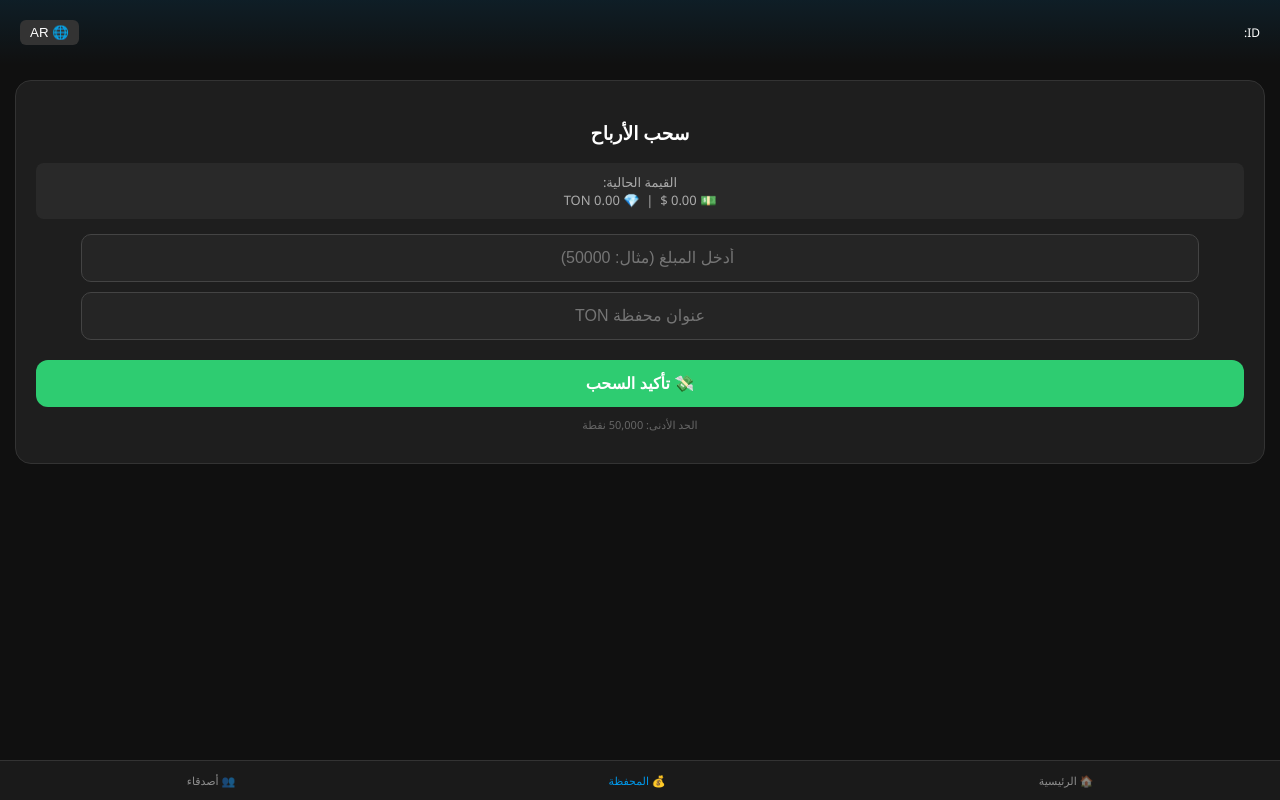
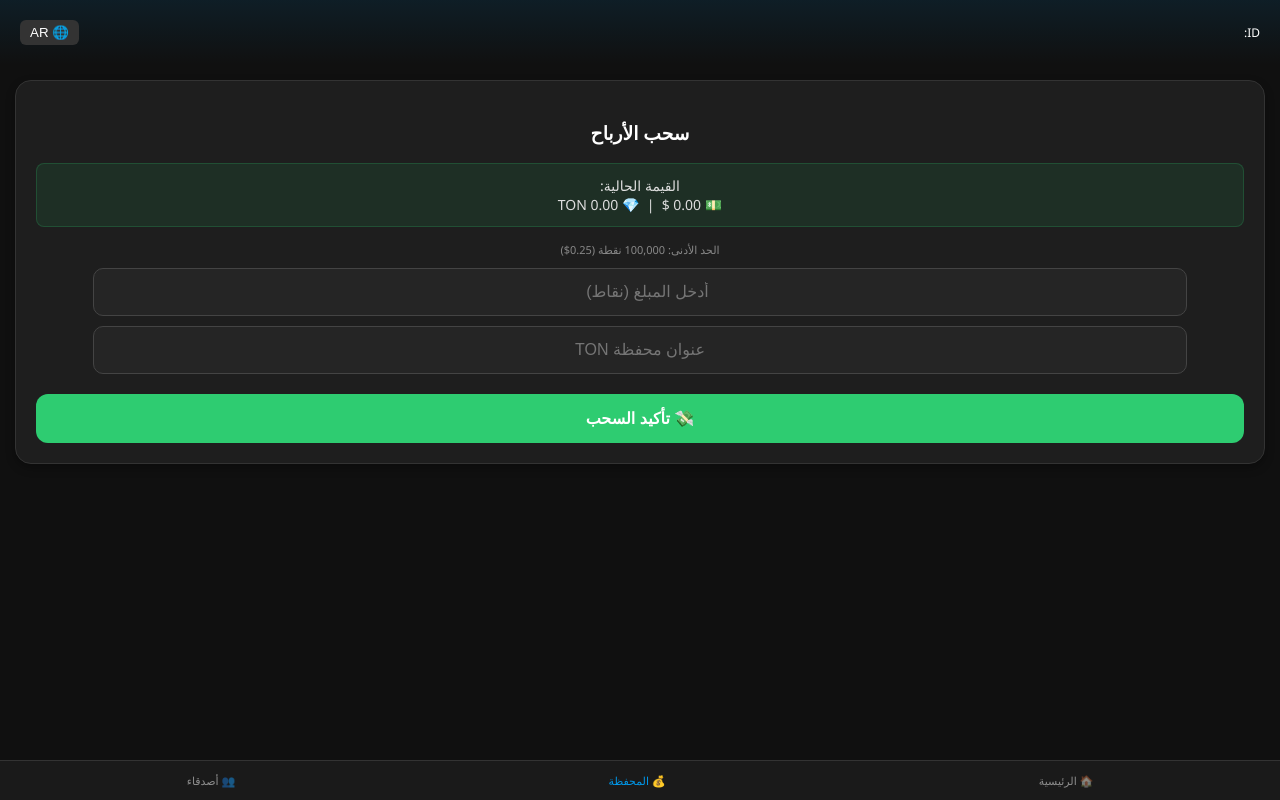
Before and after one commit to dineahmed05/Ton-wiiin-, a Flask app: page / in a window 1280 px wide, after a click that opens the changed part. Run offline with Flask 3, Linux system fonts and the light colour scheme; data comes from the database, SQL or seed files in the repository; some libraries are stand-ins or nearby versions.

Commit message:
Update index.html

```diff
--- a/templates/index.html
+++ b/templates/index.html
@@ -3,41 +3,42 @@
 <head>
     <meta charset="UTF-8">
     <meta name="viewport" content="width=device-width, initial-scale=1.0, user-scalable=no">
-    <title>Ton Wiiin</title>
+    <title>Ton Wiiin Pro</title>
 
     <script src="https://telegram.org/js/telegram-web-app.js"></script>
     <script src="https://sad.adsgram.ai/js/sad.min.js"></script>
 
     <style>
         :root { --primary: #0098EA; --bg: #101010; --card: #1e1e1e; --text: #fff; --green: #2ecc71; --red: #e74c3c; }
-        body { margin: 0; font-family: 'Segoe UI', sans-serif; background: var(--bg); color: var(--text); padding-bottom: 90px; user-select: none; }
+        body { margin: 0; font-family: 'Segoe UI', sans-serif; background: var(--bg); color: var(--text); padding-bottom: 90px; user-select: none; -webkit-tap-highlight-color: transparent; }
 
         .header { padding: 20px; display: flex; justify-content: space-between; align-items: center; background: linear-gradient(180deg, rgba(0,152,234,0.1), transparent); }
         .big-balance { text-align: center; margin: 20px 0; }
-        .balance-amount { font-size: 44px; font-weight: 800; color: white; text-shadow: 0 0 15px rgba(0,152,234,0.5); }
+        .balance-amount { font-size: 46px; font-weight: 800; color: white; text-shadow: 0 0 20px rgba(0,152,234,0.4); }
 
-        .card { background: var(--card); border-radius: 16px; padding: 20px; margin: 15px; border: 1px solid #333; text-align: center; }
+        .card { background: var(--card); border-radius: 16px; padding: 20px; margin: 15px; border: 1px solid #333; text-align: center; box-shadow: 0 4px 10px rgba(0,0,0,0.3); }
 
-        .btn { width: 100%; padding: 14px; border-radius: 12px; border: none; font-size: 16px; font-weight: bold; cursor: pointer; margin-top: 10px; color: white; transition: 0.2s; }
+        .btn { width: 100%; padding: 15px; border-radius: 12px; border: none; font-size: 16px; font-weight: bold; cursor: pointer; margin-top: 10px; color: white; transition: 0.2s; }
         .btn-primary { background: var(--primary); }
         .btn-success { background: var(--green); }
         .btn:active { transform: scale(0.96); }
 
-        input { width: 90%; padding: 14px; background: #252525; border: 1px solid #444; color: white; border-radius: 10px; text-align: center; font-size: 16px; margin-bottom: 10px; outline: none; }
+        input { width: 88%; padding: 14px; background: #252525; border: 1px solid #444; color: white; border-radius: 10px; text-align: center; font-size: 16px; margin-bottom: 10px; outline: none; }
         input:focus { border-color: var(--primary); }
 
         .nav { position: fixed; bottom: 0; width: 100%; background: #1a1a1a; display: flex; justify-content: space-around; padding: 12px 0; border-top: 1px solid #333; z-index: 100; }
         .nav-item { opacity: 0.5; font-size: 11px; text-align: center; cursor: pointer; }
         .nav-item.active { opacity: 1; color: var(--primary); }
 
-        .page { display: none; }
+        .page { display: none; animation: fadeIn 0.3s; }
         .page.active { display: block; }
+        @keyframes fadeIn { from {opacity:0; transform:translateY(10px);} to {opacity:1; transform:translateY(0);} }
 
         .stats-grid { display: grid; grid-template-columns: 1fr 1fr 1fr; gap: 8px; margin-top: 15px; }
         .stat-box { background: rgba(255,255,255,0.05); padding: 10px; border-radius: 8px; font-size: 11px; }
         .stat-val { font-size: 15px; font-weight: bold; color: var(--primary); display: block; }
 
-        .convert-info { font-size: 13px; color: #aaa; margin-bottom: 15px; background: rgba(255,255,255,0.05); padding: 10px; border-radius: 8px; }
+        .convert-info { font-size: 14px; color: #ddd; margin-bottom: 15px; background: rgba(46,204,113,0.1); padding: 12px; border-radius: 8px; border: 1px solid rgba(46,204,113,0.2); }
         #admin-btn { background: var(--red); width: auto; margin: 0 auto 10px; display: none; padding: 8px 15px; font-size: 12px; }
     </style>
 </head>
@@ -48,7 +49,7 @@
         <button onclick="toggleLang()" style="background:#333; color:white; border:none; padding:5px 10px; border-radius:6px;">🌐 <span id="lang-txt">AR</span></button>
     </div>
 
-    <button id="admin-btn" class="btn btn-admin" onclick="location.href='/admin_panel_secret_key_99'">🔒 Admin</button>
+    <button id="admin-btn" class="btn btn-admin" onclick="location.href='/admin_panel_secret_key_99'">🔒 لوحة التحكم</button>
 
     <div id="p-home" class="page active">
         <div class="big-balance">
@@ -57,7 +58,7 @@
         </div>
 
         <div class="card">
-            <h3>إحصائياتي</h3>
+            <h3 data-key="my_stats">إحصائياتي</h3>
             <div class="stats-grid">
                 <div class="stat-box"><span class="stat-val" id="stat-ads">0</span>إعلانات</div>
                 <div class="stat-box"><span class="stat-val" id="stat-refs">0</span>دعوات</div>
@@ -67,7 +68,7 @@
 
         <div class="card">
             <h3 data-key="earn">زيادة الرصيد</h3>
-            <p style="color:#aaa; font-size:13px;">شاهد إعلانات قصيرة (+100 نقطة)</p>
+            <p style="color:#aaa; font-size:13px; margin-bottom: 10px;">شاهد إعلان واحد = <b>+250 نقطة</b> 🚀</p>
             <button class="btn btn-primary" onclick="showAd()">📺 <span data-key="watch">شاهد إعلان</span></button>
             <p id="ad-status" style="margin-top:10px; font-size:12px; min-height:20px;"></p>
         </div>
@@ -82,20 +83,20 @@
                 💵 <span id="calc-usd">0.00</span> $ &nbsp;|&nbsp; 💎 <span id="calc-ton">0.00</span> TON
             </div>
 
-            <input type="number" id="withdraw-amount" placeholder="أدخل المبلغ (مثال: 50000)" oninput="calculateValue()">
+            <p style="font-size:11px; color:#888;">الحد الأدنى: 100,000 نقطة (0.25$)</p>
 
+            <input type="number" id="withdraw-amount" placeholder="أدخل المبلغ (نقاط)" oninput="calculateValue()">
             <input type="text" id="wallet-input" placeholder="عنوان محفظة TON">
 
             <button class="btn btn-success" onclick="withdraw()">💸 <span data-key="wd_confirm">تأكيد السحب</span></button>
-            <p style="font-size:11px; color:#666; margin-top:10px;">الحد الأدنى: 50,000 نقطة</p>
         </div>
     </div>
 
     <div id="p-friends" class="page">
         <div class="card">
             <h3 data-key="invite">برنامج الإحالة</h3>
-            <p style="font-size:13px; color:#ccc;">اربح <b>500 نقطة</b> عن كل صديق.</p>
-            <p style="font-size:11px; color:#e74c3c;">⚠️ الشرط: يجب أن يشاهد الصديق 20 إعلان.</p>
+            <p style="font-size:13px; color:#ccc;">اربح <b>1000 نقطة</b> عن كل صديق!</p>
+            <p style="font-size:11px; color:#e74c3c;">⚠️ الشرط: يشاهد الصديق 20 إعلان.</p>
             <input type="text" id="ref-link" readonly value="...">
             <button class="btn btn-primary" onclick="copyRef()">📋 نسخ الرابط</button>
             <button class="btn" style="background:#0088cc; margin-top:5px;" onclick="shareTelegram()">✈️ مشاركة</button>
@@ -113,8 +114,8 @@
         const BOT_USERNAME = "Watchandwiiinbot";
         const ADMIN_ID = "1207530445";
 
-        // أسعار الصرف
-        const RATE_USD_100K = 0.5; // نصف دولار لكل 100 ألف
+        // الاقتصاد الجديد: 100,000 نقطة = 0.25$
+        const DOLLAR_VAL = 0.25;
         const TON_PRICE = 6.5;
 
         const tg = window.Telegram.WebApp;
@@ -125,8 +126,8 @@
         let userBalance = 0;
 
         const langData = {
-            ar: { earn: "زيادة الرصيد", watch: "شاهد إعلان", withdraw: "سحب الأرباح", wd_confirm: "تأكيد السحب", invite: "دعوة الأصدقاء", nav_home: "الرئيسية", nav_wd: "المحفظة", nav_friends: "أصدقاء" },
-            en: { earn: "Earn Points", watch: "Watch Ad", withdraw: "Withdraw Funds", wd_confirm: "Confirm Withdraw", invite: "Invite Friends", nav_home: "Home", nav_wd: "Wallet", nav_friends: "Friends" }
+            ar: { my_stats: "إحصائياتي", earn: "زيادة الرصيد", watch: "شاهد إعلان", withdraw: "سحب الأرباح", wd_confirm: "تأكيد السحب", invite: "دعوة الأصدقاء", nav_home: "الرئيسية", nav_wd: "المحفظة", nav_friends: "أصدقاء" },
+            en: { my_stats: "My Stats", earn: "Earn Points", watch: "Watch Ad", withdraw: "Withdraw", wd_confirm: "Confirm", invite: "Referrals", nav_home: "Home", nav_wd: "Wallet", nav_friends: "Friends" }
         };
 
         async function init() {
@@ -157,23 +158,22 @@
             document.getElementById('balance').innerText = userBalance.toLocaleString();
         }
 
-        // --- حساب القيمة الحية (Live Calculation) ---
+        // --- حساب القيمة الحية ---
         function calculateValue() {
             const amount = document.getElementById('withdraw-amount').value;
-            const usd = (amount / 100000) * RATE_USD_100K;
+            const usd = (amount / 100000) * DOLLAR_VAL;
             const ton = usd / TON_PRICE;
             document.getElementById('calc-usd').innerText = usd.toFixed(2);
             document.getElementById('calc-ton').innerText = ton.toFixed(4);
         }
 
-        // --- عرض الإعلان (تصحيح شامل) ---
+        // --- عرض الإعلان (المصححة) ---
         function showAd() {
             const status = document.getElementById('ad-status');
             status.innerText = (currentLang==='ar') ? "جاري التحميل..." : "Loading...";
 
-            // تحقق من وجود المكتبة (إذا ظهر هذا الخطأ يعني أن الإنترنت ضعيف أو يوجد مانع إعلانات)
             if (!window.Adsgram) {
-                status.innerText = "⚠️ Library not loaded (Check Internet)";
+                status.innerText = "⚠️ Library Error (Check Internet)";
                 status.style.color = "red";
                 return;
             }
@@ -188,23 +188,21 @@
                 }).then(r => r.json()).then(d => {
                     updateUI({balance: d.new_balance});
                     document.getElementById('stat-ads').innerText = d.ads_watched;
-                    status.innerText = "✅ +100";
+                    status.innerText = "✅ +250";
                     status.style.color = "#2ecc71";
                 });
             }).catch((result) => {
-                // التعامل مع الأخطاء (No Fill)
-                console.log(result);
-                status.innerText = "❌ Error: " + (result.description || "Skipped");
+                status.innerText = "❌ Skipped / Error";
                 status.style.color = "#e74c3c";
             });
         }
 
         function claimDaily() {
-            fetch('/api/daily_bonus', {
+            fetch('/api/daily', {
                 method: 'POST', headers: {'Content-Type': 'application/json'}, body: JSON.stringify({user_id: user.id})
             }).then(r => r.json()).then(d => {
-                if(d.success) { updateUI({balance: d.new_balance}); alert("🎁 Bonus Claimed!"); }
-                else alert("⏳ Come back tomorrow!");
+                if(d.success) { updateUI({balance: d.new_balance}); alert("🎁 +50 Points!"); }
+                else alert("⏳ غداً / Tomorrow");
             });
         }
 
@@ -213,7 +211,7 @@
             const amount = document.getElementById('withdraw-amount').value;
 
             if(!wallet || wallet.length < 5) return alert("محفظة خاطئة!");
-            if(!amount || amount < 50000) return alert("الحد الأدنى 50,000");
+            if(!amount || amount < 100000) return alert("الحد الأدنى 100,000");
 
             fetch('/api/withdraw', {
                 method: 'POST',
```
